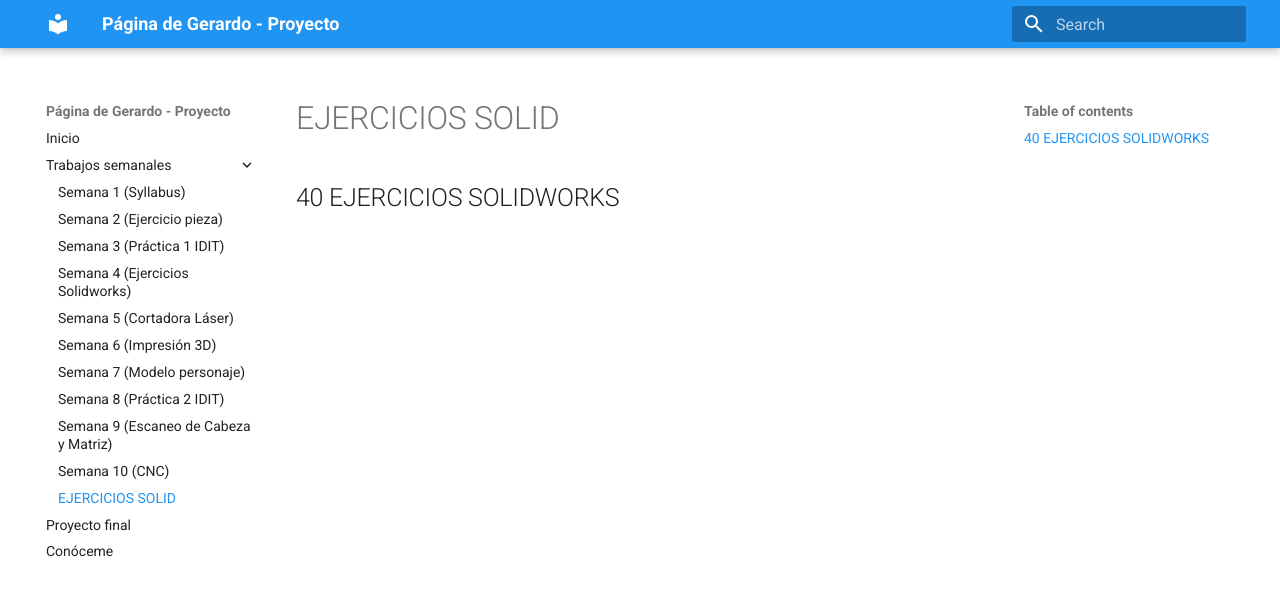
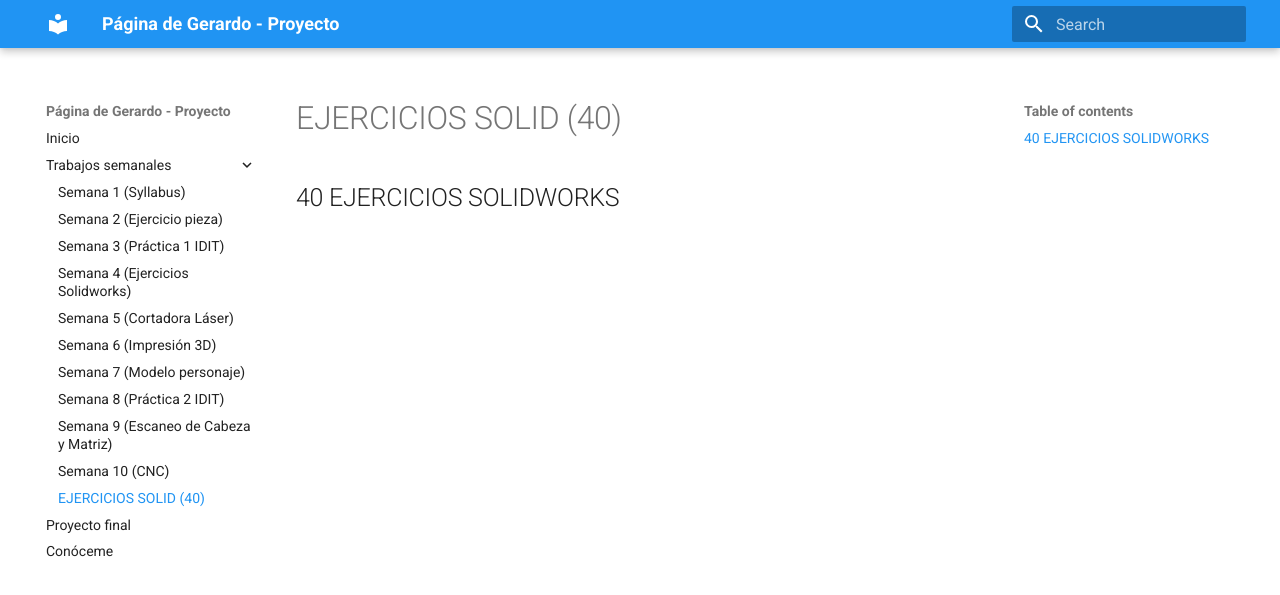
Before and after one commit to Gerardo-Esquivel/PortafolioProyecto, an MkDocs documentation site: the page built from docs/ejercicios.md, in a window 1280 px wide. Shown: the top 595 px of the page. Built offline with MkDocs 1.6.1 and Material for MkDocs 9.7.7, drawn with Linux system fonts in a browser that asks for light colours.

Commit message:
Update mkdocs.yml

```diff
--- a/mkdocs.yml
+++ b/mkdocs.yml
@@ -51,6 +51,6 @@
     - Semana 8 (Práctica 2 IDIT): semana8.md
     - Semana 9 (Escaneo de Cabeza y Matriz): semana9.md
     - Semana 10 (CNC): semana10.md
-    - EJERCICIOS SOLID: ejercicios.md
+    - EJERCICIOS SOLID (40): ejercicios.md
   - Proyecto final: proyecto.md
   - Conóceme: aboutme.md
```
